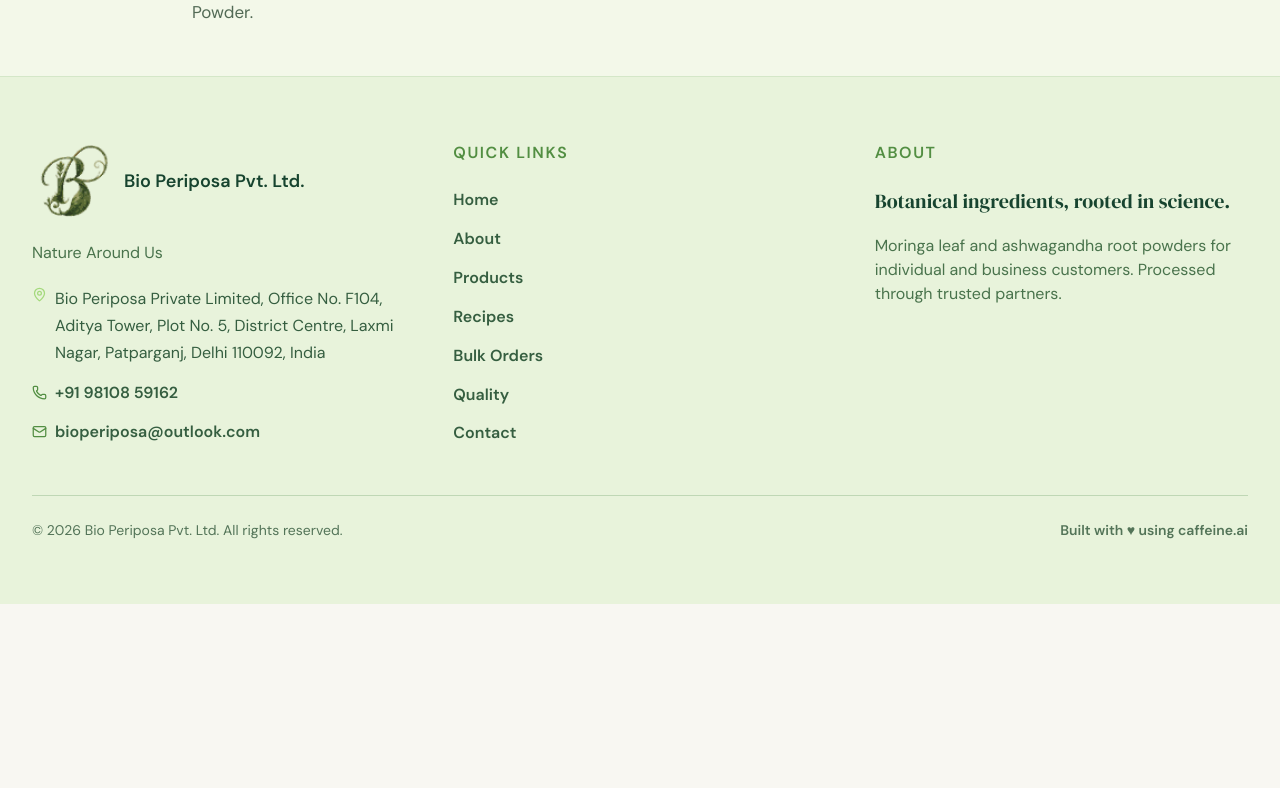
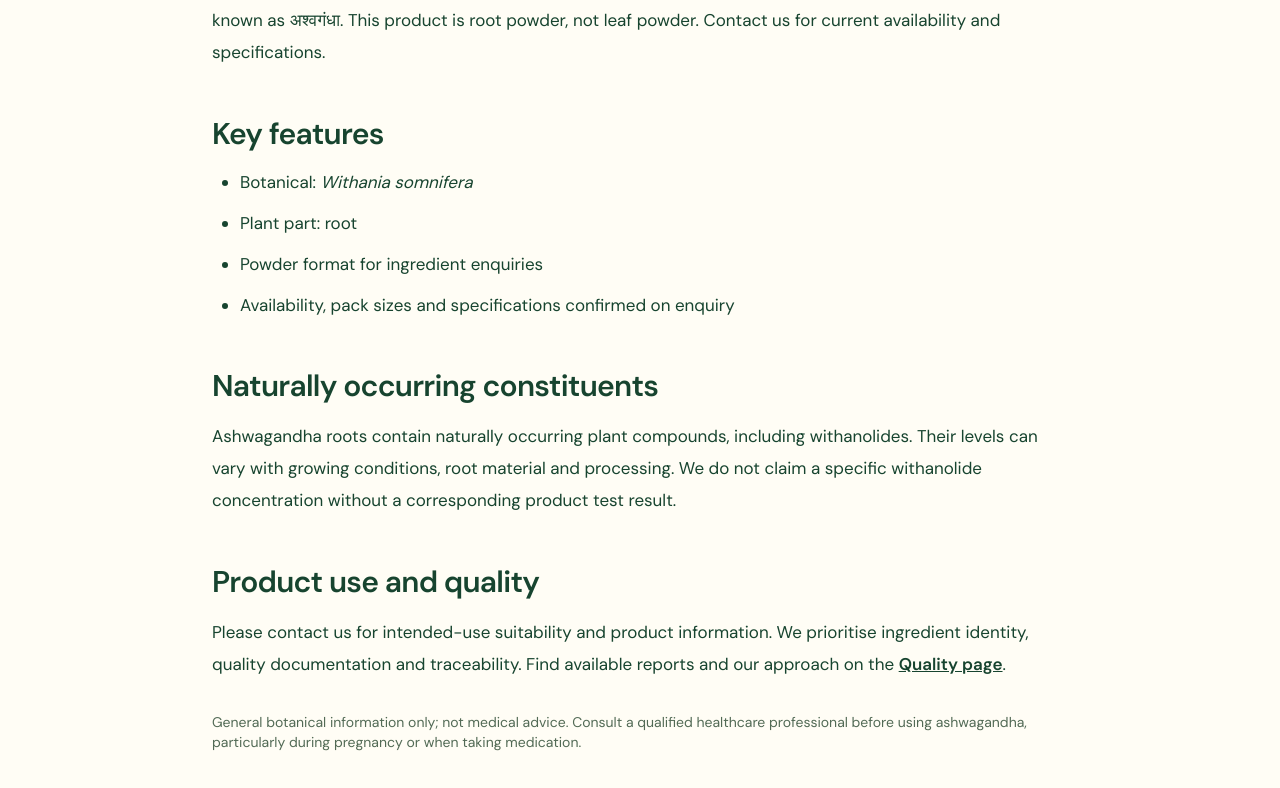
Before and after one commit to chitiagarwal/bio-peri-posa-website, a React (Vite) app in the folder src/frontend/: page /products/ashwagandha in a window 1280 px wide. Shown: the part 832-1620 px from the top of the page. Before the commit the page ends 1436 px from the top, so only its background shows below. Built offline with nearby package versions, Linux system fonts and the light colour scheme; no server answers; what @icp-sdk/core would draw is missing.

Commit message:
Improve original product descriptions with clean bullet lists and botanical details

```diff
--- a/src/frontend/src/pages/AshwagandhaDetail.tsx
+++ b/src/frontend/src/pages/AshwagandhaDetail.tsx
@@ -9,5 +9,20 @@ export default function AshwagandhaDetail(){
  <p className="mt-7 text-lg leading-8">We are accepting enquiries for ashwagandha root powder. Contact us for availability, pack sizes and prices.</p>
  <p className="mt-5 text-sm text-[#526a55]">Root powder, not leaf powder. No ashwagandha recipes or online checkout are offered at this stage.</p>
  <div className="flex flex-wrap gap-3 mt-8"><a href={"https://wa.me/919810859162?text="+encodeURIComponent("Hello, I would like to enquire about Ashwagandha Root Powder, availability and specifications.")} target="_blank" rel="noreferrer" className="bg-[#87c936] rounded-xl px-7 py-4 font-semibold text-[#17442f]">Ask on WhatsApp</a><Link to="/contact" className="border-2 border-[#87c936] rounded-xl px-7 py-4 font-semibold text-[#17442f]">Send an enquiry</Link><Link to="/bulk-orders" className="border-2 border-[#d7b879] rounded-xl px-7 py-4 font-semibold text-[#17442f]">Bulk enquiry</Link></div></div></section>
- <section className="bg-[#f3f8e9] py-12 px-5"><div className="max-w-4xl mx-auto"><h2 className="text-3xl font-bold text-[#17442f]">Product information on request</h2><p className="mt-4 leading-8 text-[#526a55]">Explore the botanical identity, available grades, packaging options and quality approach for Ashwagandha Root Powder.</p></div></section></div>;
+ <section className="max-w-4xl mx-auto px-5 py-14 text-[#17442f]">
+ <h2 className="text-3xl font-bold">About Ashwagandha Root Powder</h2>
+ <p className="mt-4 leading-8">Ashwagandha root powder is made from the dried root of <i>Withania somnifera</i>, a botanical traditionally known as अश्वगंधा. This product is root powder, not leaf powder. Contact us for current availability and specifications.</p>
+ <h2 className="text-3xl font-bold mt-12">Key features</h2>
+ <ul className="list-disc pl-7 mt-4 space-y-3 leading-8">
+ <li>Botanical: <i>Withania somnifera</i></li>
+ <li>Plant part: root</li>
+ <li>Powder format for ingredient enquiries</li>
+ <li>Availability, pack sizes and specifications confirmed on enquiry</li>
+ </ul>
+ <h2 className="text-3xl font-bold mt-12">Naturally occurring constituents</h2>
+ <p className="mt-4 leading-8">Ashwagandha roots contain naturally occurring plant compounds, including withanolides. Their levels can vary with growing conditions, root material and processing. We do not claim a specific withanolide concentration without a corresponding product test result.</p>
+ <h2 className="text-3xl font-bold mt-12">Product use and quality</h2>
+ <p className="mt-4 leading-8">Please contact us for intended-use suitability and product information. We prioritise ingredient identity, quality documentation and traceability. Find available reports and our approach on the <Link to="/quality" className="underline font-semibold">Quality page</Link>.</p>
+ <p className="mt-8 text-sm text-[#526a55]">General botanical information only; not medical advice. Consult a qualified healthcare professional before using ashwagandha, particularly during pregnancy or when taking medication.</p>
+ </section></div>;
 }
```
